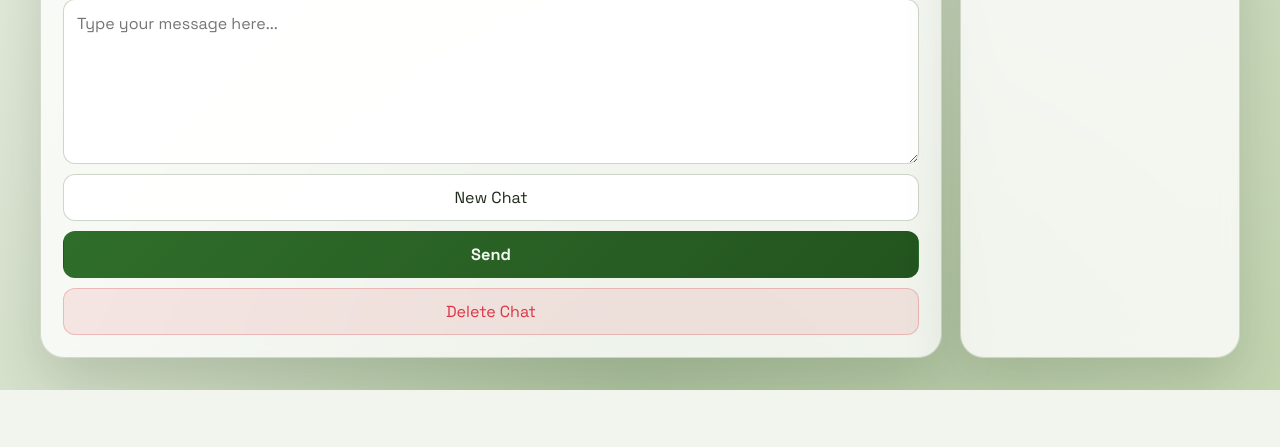
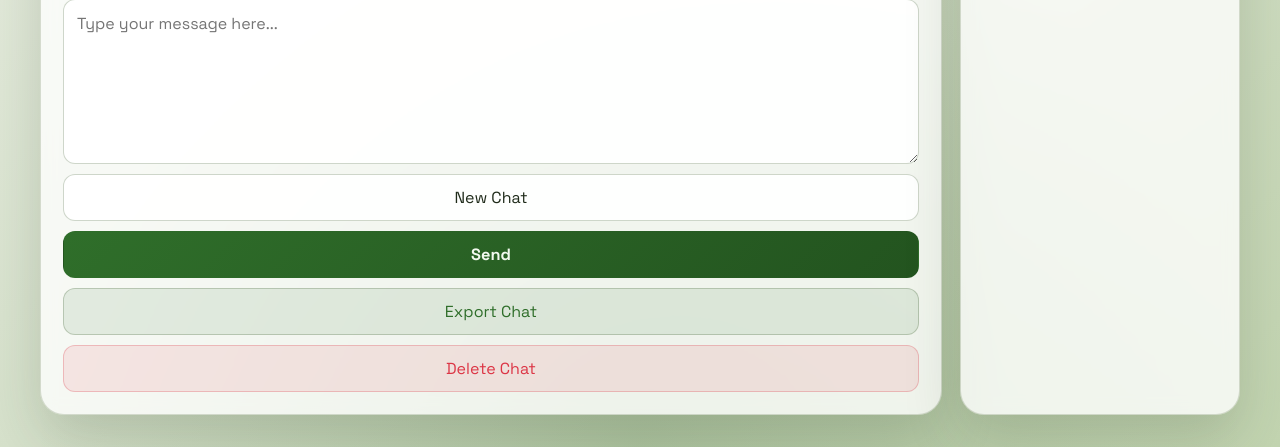
Before and after one commit to patman52/lm-chat, a FastAPI app: page /chat in a window 1280 px wide. Shown: the part 704-1151 px from the top of the page. Before the commit the page ends 1094 px from the top, so only its background shows below. Run offline with FastAPI, Linux system fonts and the light colour scheme; data that the repository does not hold is empty; parts of the project's set-up code (start-up, migrations or seed data) failed here and were passed over.

Commit message:
added export chat button to export the chat as a json file.

```diff
--- a/static/base.js
+++ b/static/base.js
@@ -8,6 +8,7 @@ const chatTitleModal = document.getElementById("chat-title-modal");
 const saveChatTitleButton = document.getElementById("save-chat-title");
 const cancelChatTitleButton = document.getElementById("cancel-chat-title");
 const deleteChatButton = document.getElementById("delete-chat-button");
+const exportChatButton = document.getElementById("export-chat");
 
 let conversationHistory = [];
 let currentChatId = null; // This will be set when a chat is loaded or created
@@ -338,13 +339,36 @@ deleteChatButton.addEventListener("click", async () => {
 function disableButtons() {
     newChatButton.disabled = true;
     deleteChatButton.disabled = true;
+    exportChatButton.disabled = true;
 }
 
 
 function enableButtons() {
     newChatButton.disabled = false;
     deleteChatButton.disabled = false;
+    exportChatButton.disabled = false;
 }
+
+
+function exportChat() {
+    if (!currentChatId) {
+        alert("No chat selected to export.");
+        return
+    }
+
+    // Create a blob from the conversation history
+    const blob = new Blob([JSON.stringify(conversationHistory, null, 2)], { type: "application/json" });
+    const url = URL.createObjectURL(blob);
+    const a = document.createElement("a");
+    a.href = url;
+    a.download = `${chatTitleInput.value.trim() || "chat"}.json`;
+    document.body.appendChild(a);
+    a.click();
+    document.body.removeChild(a);
+    URL.revokeObjectURL(url);
+}
+
+exportChatButton.addEventListener("click", exportChat);
 
 
 window.addEventListener('DOMContentLoaded', async () => {
--- a/static/style.css
+++ b/static/style.css
@@ -258,6 +258,29 @@ body {
 	cursor: not-allowed;
 }
 
+#export-chat {
+	border-radius: 12px;
+	border: 1px solid rgba(62, 92, 45, 0.25);
+	font-family: inherit;
+	font-size: 1rem;
+	background: rgba(47, 110, 42, 0.1);
+	color: var(--accent);
+	padding: 12px 13px;
+	transition: background 0.2s ease, border-color 0.2s ease;
+}
+
+#export-chat:hover {
+	background: rgba(47, 110, 42, 0.2);
+	border-color: rgba(62, 92, 45, 0.8);
+}
+
+#export-chat:disabled {
+	background: rgba(47, 110, 42, 0.05);
+	border-color: rgba(62, 92, 45, 0.15);
+	color: rgba(47, 110, 42, 0.5);
+	cursor: not-allowed;
+}
+
 #delete-chat-button {
 	border-radius: 12px;
 	border: 1px solid rgba(220, 53, 69, 0.25);
--- a/templates/base.html
+++ b/templates/base.html
@@ -47,6 +47,7 @@
                         </div>
                     </div>
                     <button id="send-button" type="submit">Send</button>
+                    <button id="export-chat" type="button">Export Chat</button>
                     <button id="delete-chat-button" type="button">Delete Chat</button>
                 </form>
             </div>
```
